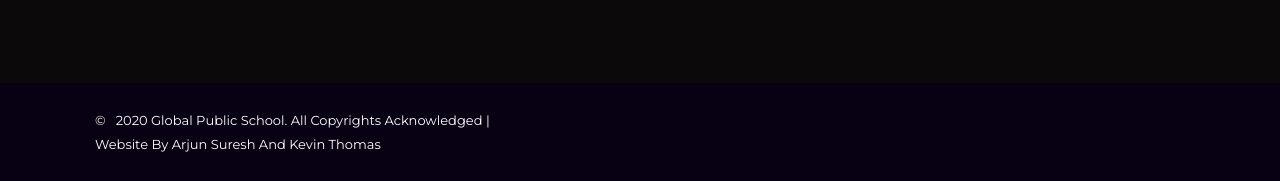
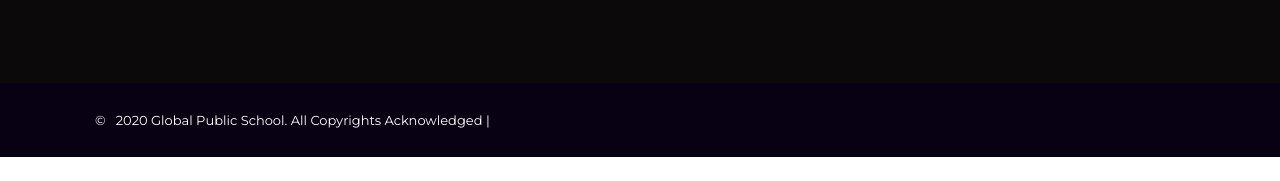
Before and after one commit to hafm919/crossroads, a website: page index.html in a window 1280 px wide. Shown: the part 5181-5362 px from the top of the page. After the commit the page ends 5338 px from the top, so only its background shows below. Drawn offline with Linux system fonts and the light colour scheme; files whose address does not match are found by name.

Commit message:
Update index.html

```diff
--- a/index.html
+++ b/index.html
@@ -505,7 +505,7 @@ The Wizarding World of Harry Potter continues to entice one and all, so pick up
         <div class="row justify-content-center">
             <div class="col-md-6 col-12">
                 <p> © &nbsp; 2020   Global Public School. All copyrights acknowledged |<br>
-Website By Arjun Suresh and Kevin Thomas</p>
+</p>
             </div>
             <div class="col-12 col-md-6 ">
 
```
